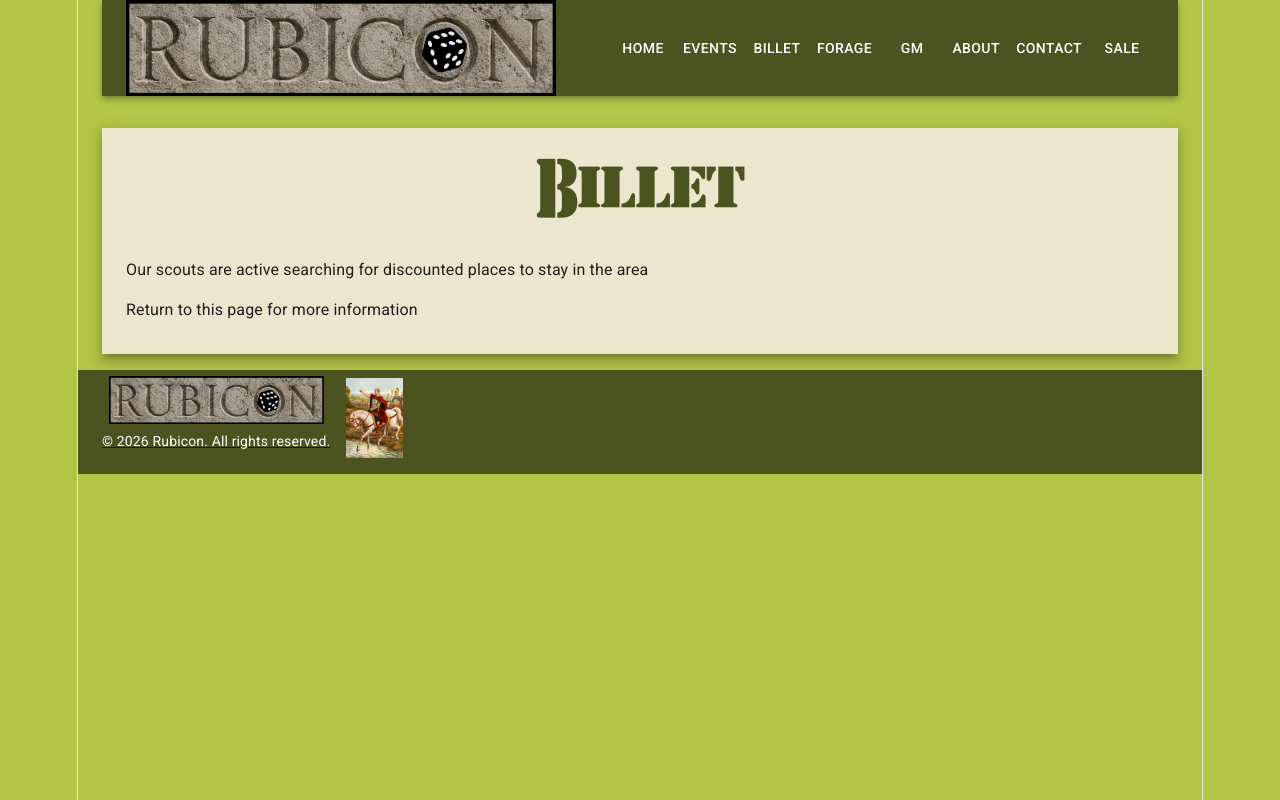
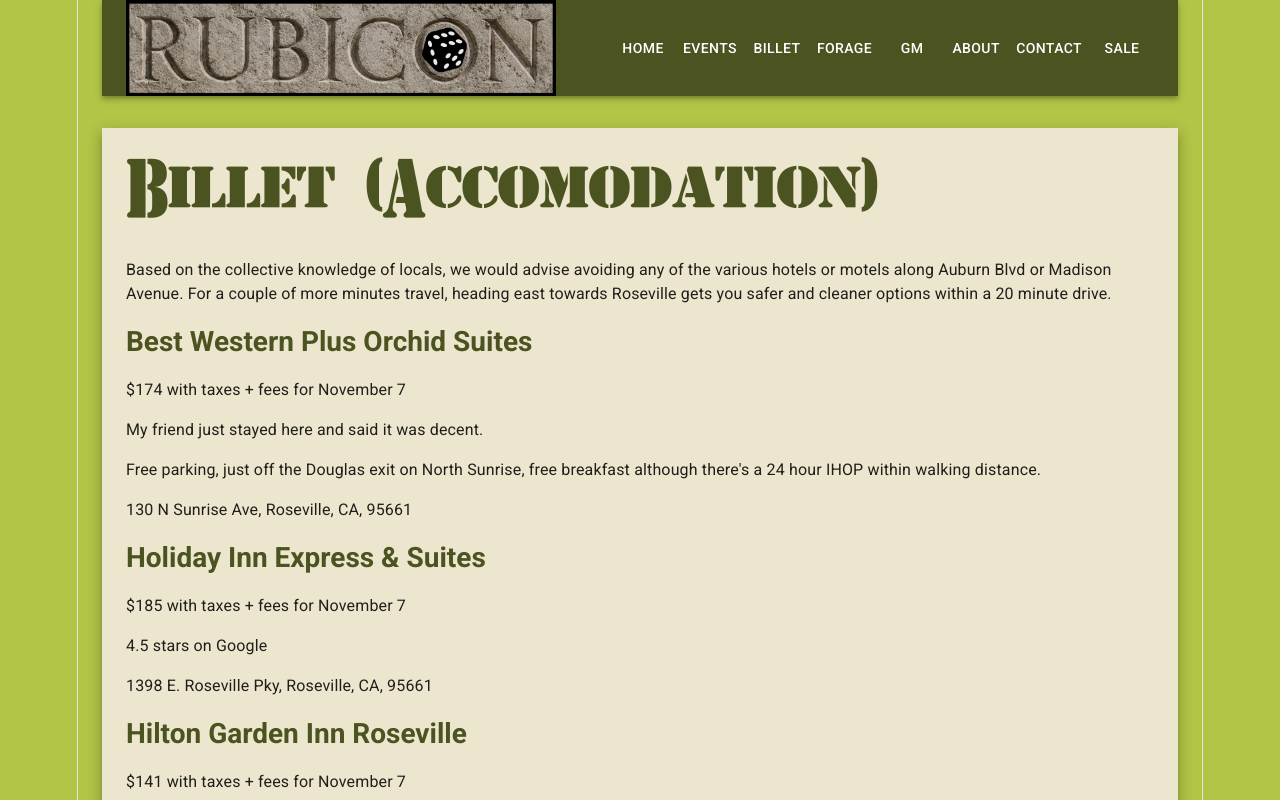
Before and after one commit to johnlobster/rubicon, a React (Vite) app: page /billet in a window 1280 px wide. Shown: the top 800 px of the page. Built offline with nearby package versions, Linux system fonts and the light colour scheme.

Commit message:
Added restaurants and hotels

```diff
--- /dev/null
+++ b/src/components/RubCopyButton.tsx
@@ -0,0 +1,42 @@
+import type { ReactNode } from 'react'
+import Button from '@mui/material/Button'
+import Box from '@mui/material/Box'
+import type { SxProps, Theme } from '@mui/material/styles'
+
+interface RubContainerProps {
+  children: ReactNode
+  sx?: SxProps<Theme>
+}
+
+/* Allows user to copy text to copyboard.  */
+
+export default function RubButton({ children, sx }: RubContainerProps) {
+  return (
+    <div>
+      <Box sx={{ display: 'flex', mb: 1.5, gap: 0.6, maxWidth: '600px' }}>
+        <span>
+          {children}
+        </span>
+        <Button
+          color="primary"
+          variant = 'contained'
+          sx={{
+            boxShadow: (theme) => theme.shadows[8],
+            mt: 0,
+            mb: 0,
+            p: 0.5,
+            ...sx,
+          }}
+        >
+          COPY
+        </Button>
+      </Box>
+    </div>
+  )
+}
+
+/*
+<RubButton sx={{ mb: 2 }} >
+  130 N Sunrise Ave, Roseville, CA, 95661
+</RubButton>
+*/
--- a/src/pages/Billet.tsx
+++ b/src/pages/Billet.tsx
@@ -1,19 +1,53 @@
 import RubContainer from '../components/RubContainer'
 import Typography from '@mui/material/Typography'
+import RubButton from '../components/RubCopyButton'
 
 function Billet() {
   return (
     <RubContainer>
-      <Typography variant="h1"  gutterBottom>
-        Billet
+      <Typography variant="h1" align='left' gutterBottom>
+        Billet (Accomodation)
       </Typography>
       <Typography align='left' component="p" sx={{ mb: 2 }}>
-        Our scouts are active searching for discounted places to stay in the area
+        Based on the collective knowledge of locals, we would advise avoiding any of the various hotels or motels along Auburn Blvd or Madison Avenue. For a couple of more minutes travel, heading east towards Roseville gets you safer and cleaner options within a 20 minute drive.
+      </Typography>
+
+      <Typography align='left' variant="h5" sx={{ mb: 2 }}>
+        Best Western Plus Orchid Suites
       </Typography>
       <Typography align='left' component="p" sx={{ mb: 2 }}>
-        Return to this page for more information
+        $174 with taxes + fees for November 7
+      </Typography>
+      <Typography align='left' component="p" sx={{ mb: 2 }}>My friend just stayed here and said it was decent.</Typography>
+      <Typography align='left' component="p" sx={{ mb: 2 }}>
+        Free parking, just off the Douglas exit on North Sunrise, free breakfast although there's a 24 hour IHOP within walking distance.
+      </Typography>
+      <Typography align='left' component="p" sx={{ mb: 2 }}>
+        130 N Sunrise Ave, Roseville, CA, 95661
       </Typography>
 
+
+      <Typography align='left' variant="h5" sx={{ mb: 2 }}>
+        Holiday Inn Express & Suites
+      </Typography>
+      <Typography align='left' component="p" sx={{ mb: 2 }}>
+        $185 with taxes + fees for November 7
+      </Typography>
+      <Typography align='left' component="p" sx={{ mb: 2 }}>4.5 stars on Google</Typography>
+      <Typography align='left' component="p" sx={{ mb: 2 }}>
+        1398 E. Roseville Pky, Roseville, CA, 95661
+      </Typography>
+
+      <Typography align='left' variant="h5" sx={{ mb: 2 }}>
+        Hilton Garden Inn Roseville
+      </Typography>
+      <Typography align='left' component="p" sx={{ mb: 2 }}>
+        $141 with taxes + fees for November 7
+      </Typography>
+      <Typography align='left' component="p" sx={{ mb: 2 }}>3 star hotel, 4 stars on Google </Typography>
+      <Typography align='left' component="p" sx={{ mb: 2 }}>
+        1951 Taylor Rd, Roseville, CA, 95661
+      </Typography>
     </RubContainer>
   )
 }
--- a/src/pages/Forage.tsx
+++ b/src/pages/Forage.tsx
@@ -1,17 +1,37 @@
 import RubContainer from '../components/RubContainer'
 import Typography from '@mui/material/Typography'
+import RubButton from '../components/RubCopyButton'
 
 function Forage() {
   return (
     <RubContainer>
-      <Typography variant="h1" gutterBottom>
-        Forage
+      <Typography align='left' variant="h1" gutterBottom>
+        Forage (food and drink)
+      </Typography>
+
+      <Typography align='left' variant="h4" sx={{ mb: 2 }}>
+        Coffee
       </Typography>
       <Typography align='left' component="p" sx={{ mb: 2 }}>
-        Our scouts are active searching for good places to eat in the area. The usual Fast Food suspects can be found by a web search
+        There is a Starbucks across the street, and a Dutch Bros within 5 minutes on Auburn Blvd
+      </Typography>
+
+      <Typography align='left' variant="h4" sx={{ mb: 2 }}>
+        Restaurants
+      </Typography>
+      <Typography align='left' variant="h5" sx={{ mb: 2 }}>
+        Silver Garden & Mongolian BBQ
       </Typography>
       <Typography align='left' component="p" sx={{ mb: 2 }}>
-        Return to this page for more information
+        10 minutes away on Madison Ave. Try the Chinese food menu. You get two meals worth of food for a reasonable price.
+        4321 Madison Ave suite A, Sacramento, CA 95842
+      </Typography>
+
+      <Typography align='left' variant="h4" sx={{ mb: 2 }}>
+        Fast food
+      </Typography>
+      <Typography align='left' component="p" sx={{ mb: 2 }}>
+        There are fast food places nearby including a Popeye's Chicken, El Pollo Loco, and Weinerschneitzel.You can get food delivered. A search will be your friend
       </Typography>
     </RubContainer>
   )
```
